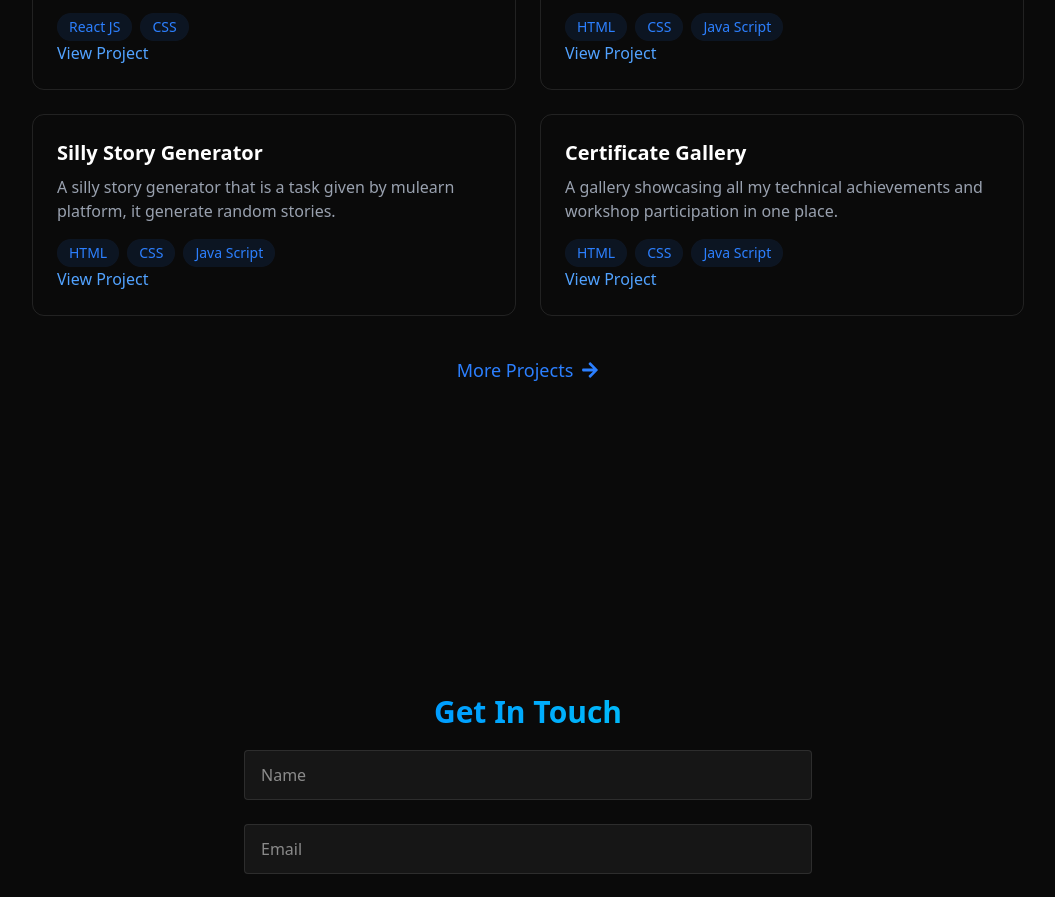
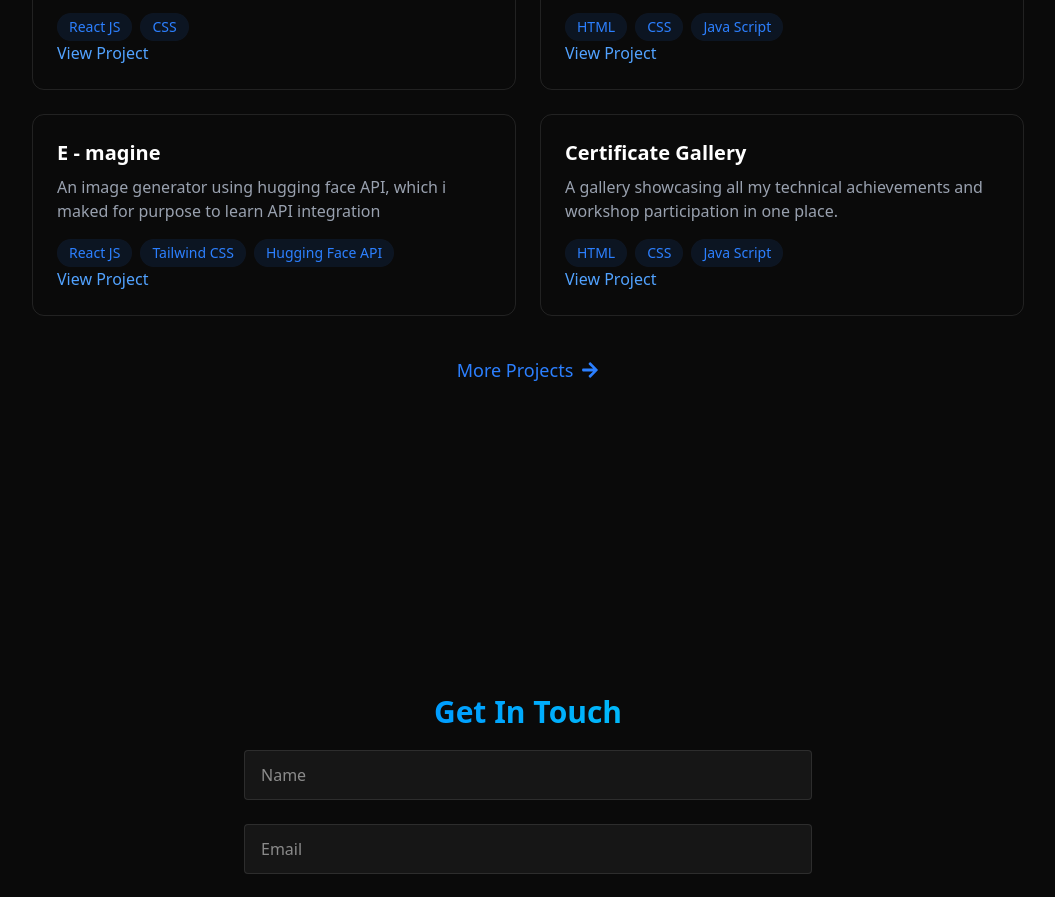
Before and after one commit to Emil-Binoy/Portfolio-using-React, a React (Vite) app: page / in a window 1280 px wide. Shown: the part 1960-2857 px from the top of the page, without its empty margins (112-1167 px from the left). Built offline with nearby package versions, Linux system fonts and the light colour scheme.

Commit message:
Give AOS deley on img

```diff
--- a/src/components/sections/Home.jsx
+++ b/src/components/sections/Home.jsx
@@ -12,7 +12,7 @@ export const Home = () => {
                 <a href="#contact" className="shadow-sm shadow-blue-500/50  bg-blue-500/5 text-blue-500 px-5 py-2 rounded-lg transition delay-100 duration-300 ease-in-out hover:-translate-y-1 hover:scale-110 hover:bg-blue-500/10">Contact Me</a>
             </div>
         </div>
-        <img src={profile} data-aos="fade-left" data-aos-delay="200" alt="profile" className='m-5 rounded-full h-60 w-60 border-3 border-solid border-blue-400'/>
+        <img src={profile} data-aos="fade-left" data-aos-delay={window.innerWidth < 640 ? 600 :  200 } alt="profile" className='m-5 rounded-full h-60 w-60 border-3 border-solid border-blue-400'/>
     </section>
   )
 }
--- a/src/components/sections/Projects.jsx
+++ b/src/components/sections/Projects.jsx
@@ -44,12 +44,12 @@ export const Projects = () => {
             </div>
           </div>
           <div data-aos="fade-right" data-aos-delay="200" className="p-6 rounded-xl border border-white/10 hover:-translate-y-1 hover;border-blue-500/30 hover:shadow-blue-600 transition">
-            <h3 className="text-xl font-bold mb-2">Silly Story Generator</h3>
+            <h3 className="text-xl font-bold mb-2">E - magine</h3>
             <p className="text-gray-400 mb-4">
-               A silly story generator that is a task given by mulearn platform, it generate random stories.
+               An image generator using hugging face API, which i maked for purpose to learn API integration
             </p>
             <div className="flex flex-wrap gap-2 mb">
-              {['HTML','CSS','Java Script'].map((tech,key) => (
+              {['React JS','Tailwind CSS','Hugging Face API'].map((tech,key) => (
                 <span
                 key={key}
                 className="bg-blue-500/10 text-blue-500 py-1 px-3 rounded-full text-sm hover:bg-blue-500/20 hover:shadow-blue-600 transition-all">
@@ -58,7 +58,7 @@ export const Projects = () => {
               ))}
             </div>
             <div className="flex justify-between items-center">
-              <a href="https://emil-binoy.github.io/story-generator/" className="text-blue-400 hover:text-blue-300 transition-colors">View Project</a>
+              <a href="https://e-magine.vercel.app/" className="text-blue-400 hover:text-blue-300 transition-colors">View Project</a>
             </div>
           </div>
           <div data-aos="fade-left" data-aos-delay="200" className="p-6 rounded-xl border border-white/10 hover:-translate-y-1 hover;border-blue-500/30 hover:shadow-blue-600 transition">
```
